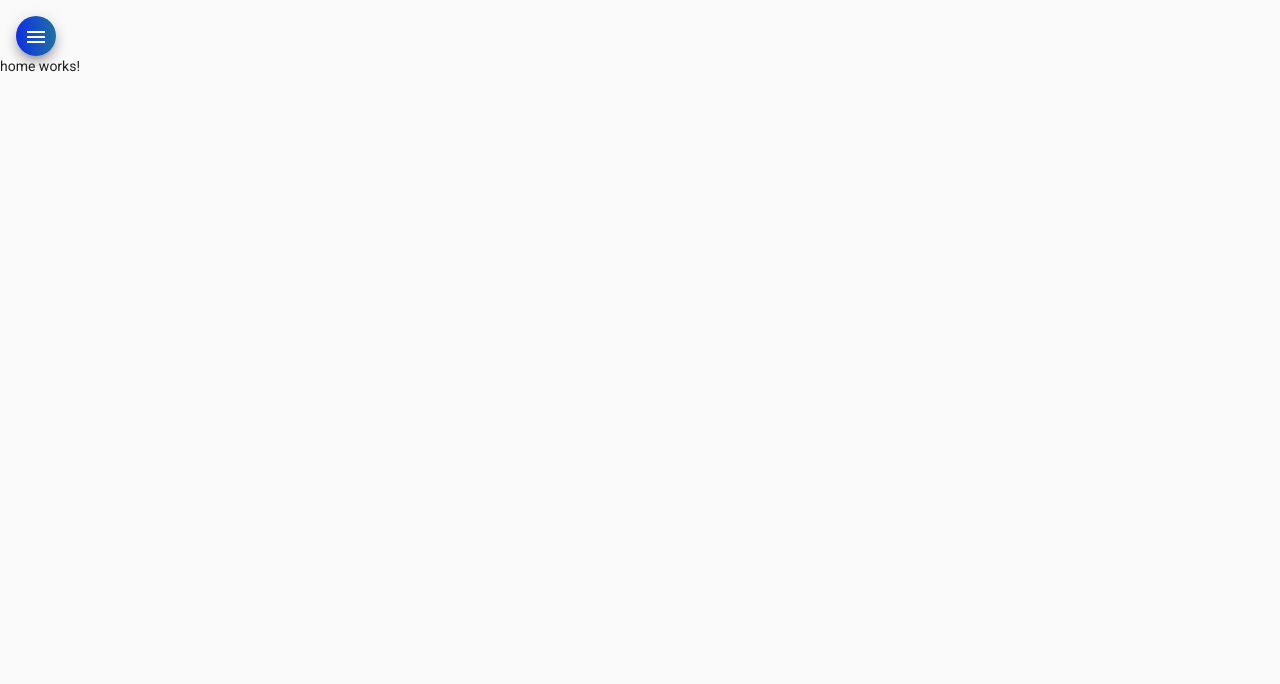
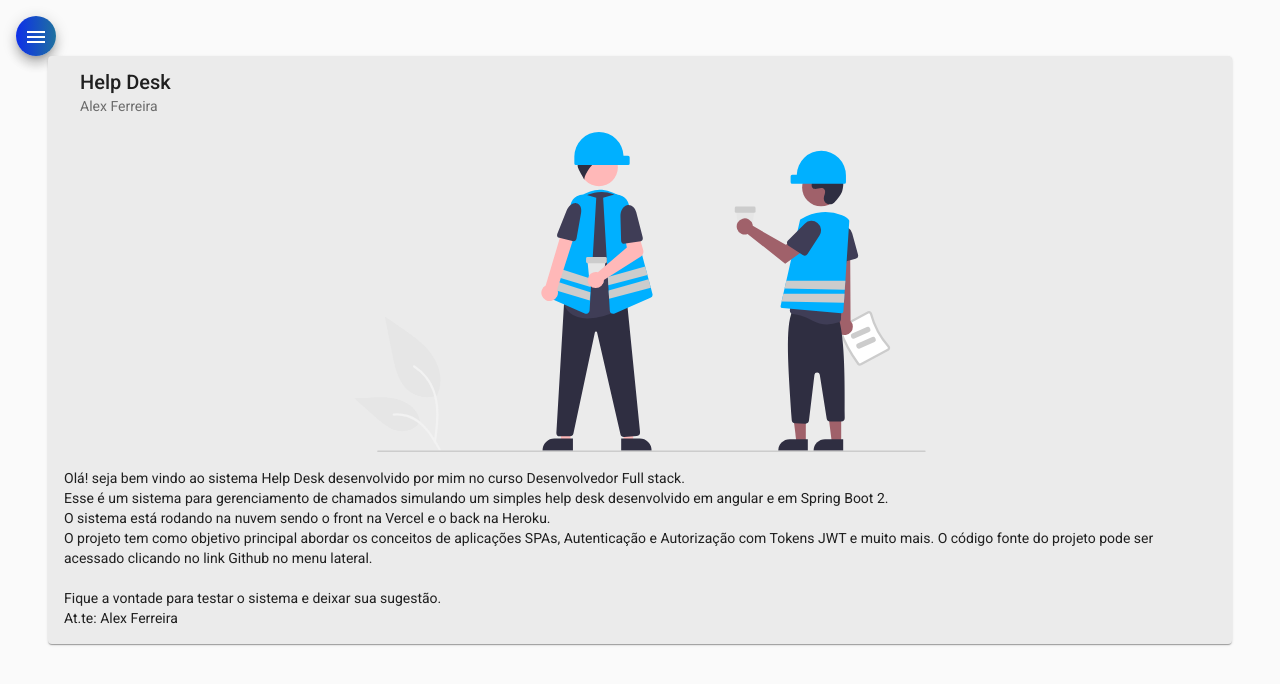
Before and after one commit to alexferreiraofc/project-helpdesk-front, an Angular app in the folder helpdesk/: page /home in a window 1280 px wide. Shown: the top 684 px of the page. Built offline with nearby package versions, Linux system fonts and the light colour scheme.

Commit message:
HTML e CSS para componente HOME

```diff
--- a/helpdesk/src/app/components/home/home.component.css
+++ b/helpdesk/src/app/components/home/home.component.css
@@ -0,0 +1,9 @@
+.card {
+    width: 90%;
+    margin: auto;
+    background-color: rgb(235, 235, 235);
+}
+
+img {
+    height: 20rem;
+}
--- a/helpdesk/src/app/components/home/home.component.html
+++ b/helpdesk/src/app/components/home/home.component.html
@@ -1 +1,18 @@
-<p>home works!</p>
+<mat-card class="card">
+  <mat-card-header>
+    <mat-card-title>Help Desk</mat-card-title>
+    <mat-card-subtitle>Alex Ferreira</mat-card-subtitle>
+  </mat-card-header>
+  <img mat-card-image src="assets/img/home-image.svg" alt="Image Home Help Desk">
+  <mat-card-content>
+    <p>
+      Olá! seja bem vindo ao sistema Help Desk desenvolvido por mim no curso Desenvolvedor Full stack. <br>
+      Esse é um sistema para gerenciamento de chamados simulando um simples help desk desenvolvido em angular e em Spring Boot 2.<br>
+      O sistema está rodando na nuvem sendo o front na Vercel e o back na Heroku. <br>
+      O projeto tem como objetivo principal abordar os conceitos de aplicações SPAs, Autenticação e Autorização com
+      Tokens JWT e muito mais. O código fonte do projeto pode ser acessado clicando no link Github no menu lateral.
+      <br /><br /> Fique a vontade para testar o sistema e deixar sua sugestão.
+      <br /> At.te: Alex Ferreira
+    </p>
+  </mat-card-content>
+</mat-card>
```
Also changed, not shown: helpdesk/src/assets/img/home-image.svg (added).
